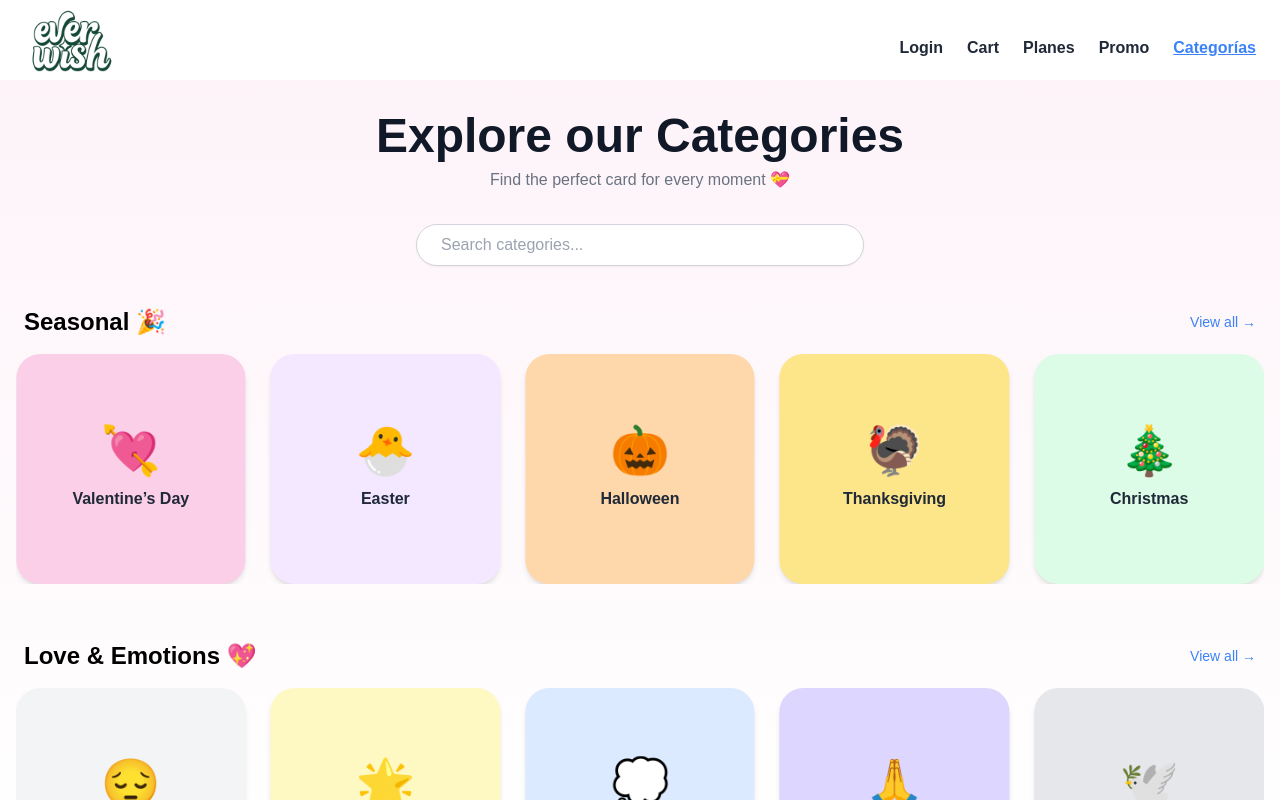
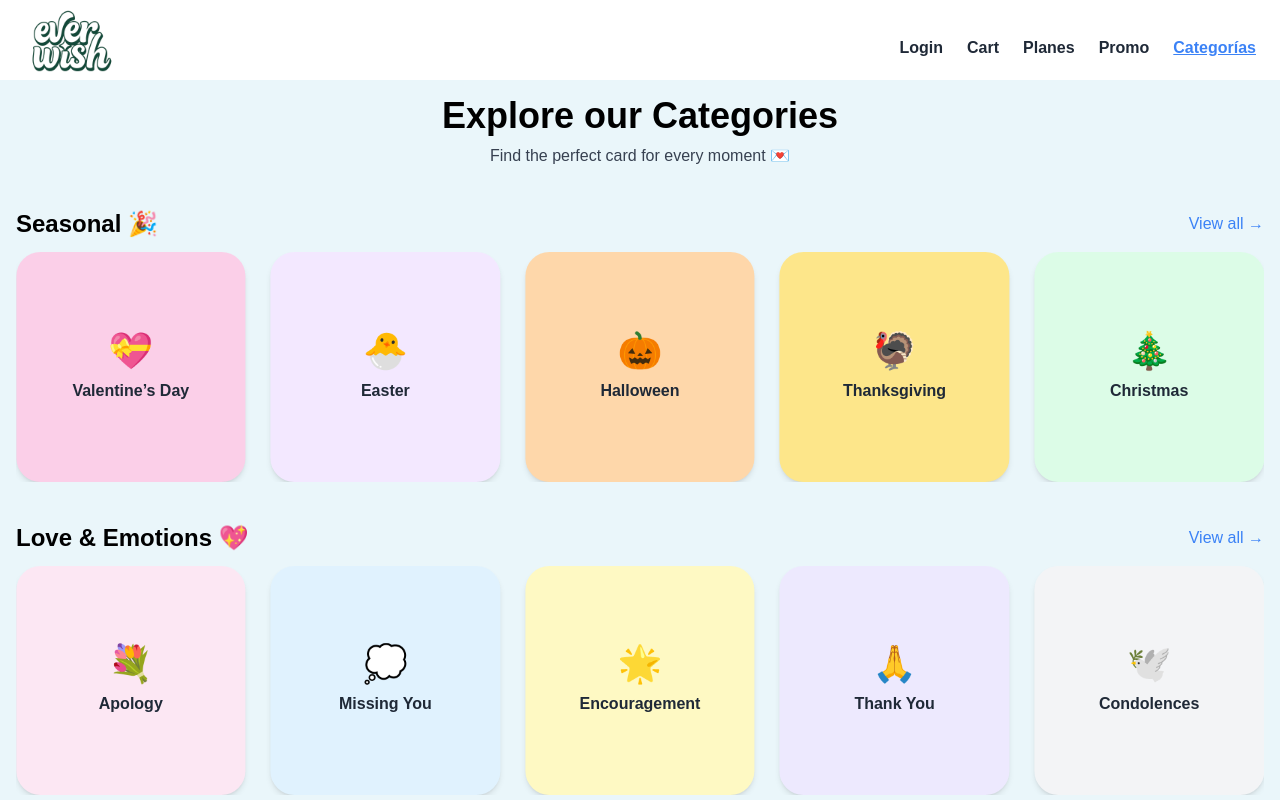
Before and after one commit to everwishhq-commits/EverWish, a Next.js app: page /categories in a window 1280 px wide. Shown: the top 800 px of the page. Built offline with nearby package versions, Linux system fonts and the light colour scheme.

Commit message:
Update page.js

```diff
--- a/app/categories/page.js
+++ b/app/categories/page.js
@@ -2,19 +2,18 @@
 import { useState } from "react";
 import { Swiper, SwiperSlide } from "swiper/react";
 import { Autoplay } from "swiper/modules";
-import { motion, AnimatePresence } from "framer-motion";
 import Link from "next/link";
 import Header from "../components/header";
 import Footer from "../components/footer";
 import "swiper/css";
 
-// 🪄 Datos organizados en secciones tipo Netflix
+// 🎬 Datos organizados en secciones tipo Netflix
 const categorySections = [
   {
     title: "Seasonal 🎉",
     items: [
       { name: "New Year", emoji: "🎆", color: "bg-blue-100", slug: "new-year" },
-      { name: "Valentine’s Day", emoji: "💘", color: "bg-pink-200", slug: "valentines" },
+      { name: "Valentine’s Day", emoji: "💝", color: "bg-pink-200", slug: "valentines" },
       { name: "Easter", emoji: "🐣", color: "bg-purple-100", slug: "easter" },
       { name: "Halloween", emoji: "🎃", color: "bg-orange-200", slug: "halloween" },
       { name: "Thanksgiving", emoji: "🦃", color: "bg-amber-200", slug: "thanksgiving" },
@@ -25,95 +24,82 @@ const categorySections = [
     title: "Love & Emotions 💖",
     items: [
       { name: "Love & Romance", emoji: "💘", color: "bg-rose-200", slug: "love-romance" },
-      { name: "Apology", emoji: "😔", color: "bg-gray-100", slug: "apology" },
+      { name: "Apology", emoji: "💐", color: "bg-pink-100", slug: "apology" },
+      { name: "Missing You", emoji: "💭", color: "bg-sky-100", slug: "missing-you" },
       { name: "Encouragement", emoji: "🌟", color: "bg-yellow-100", slug: "encouragement" },
-      { name: "Missing You", emoji: "💭", color: "bg-blue-100", slug: "missing-you" },
-      { name: "Thank You", emoji: "🙏", color: "bg-violet-200", slug: "thank-you" },
-      { name: "Condolences", emoji: "🕊️", color: "bg-gray-200", slug: "condolences" },
+      { name: "Thank You", emoji: "🙏", color: "bg-violet-100", slug: "thank-you" },
+      { name: "Condolences", emoji: "🕊️", color: "bg-gray-100", slug: "condolences" },
     ],
   },
   {
-    title: "Celebrations 🥳",
+    title: "Celebrations & Events 🥳",
     items: [
       { name: "Baby Shower", emoji: "👶", color: "bg-sky-200", slug: "baby-shower" },
       { name: "Graduation", emoji: "🎓", color: "bg-lime-200", slug: "graduation" },
-      { name: "Anniversary", emoji: "💍", color: "bg-indigo-200", slug: "anniversary" },
-      { name: "Retirement", emoji: "🧓", color: "bg-orange-100", slug: "retirement" },
-      { name: "New Home", emoji: "🏡", color: "bg-emerald-200", slug: "new-home" },
+      { name: "Anniversary", emoji: "💍", color: "bg-yellow-200", slug: "anniversary" },
+      { name: "Retirement", emoji: "🏖️", color: "bg-amber-100", slug: "retirement" },
       { name: "Job Promotion", emoji: "💼", color: "bg-cyan-200", slug: "promotion" },
+      { name: "New Home", emoji: "🏡", color: "bg-emerald-100", slug: "new-home" },
     ],
   },
   {
     title: "Everyday Moments 🌞",
     items: [
-      { name: "Good Morning", emoji: "🌅", color: "bg-yellow-100", slug: "good-morning" },
+      { name: "Good Morning", emoji: "🌅", color: "bg-orange-100", slug: "good-morning" },
       { name: "Good Night", emoji: "🌙", color: "bg-indigo-100", slug: "good-night" },
-      { name: "Just Because", emoji: "💌", color: "bg-pink-100", slug: "just-because" },
-      { name: "Surprise", emoji: "🎁", color: "bg-purple-100", slug: "surprise" },
-      { name: "Good Luck", emoji: "🍀", color: "bg-green-100", slug: "good-luck" },
-      { name: "Motivation", emoji: "🚀", color: "bg-orange-100", slug: "motivation" },
+      { name: "Just Because", emoji: "💌", color: "bg-blue-100", slug: "just-because" },
+      { name: "Humor", emoji: "😂", color: "bg-rose-100", slug: "humor" },
+      { name: "Pets & Animals", emoji: "🐾", color: "bg-green-100", slug: "pets" },
+      { name: "Good Luck", emoji: "🍀", color: "bg-lime-100", slug: "good-luck" },
     ],
   },
 ];
 
 export default function CategoriesPage() {
-  const [query, setQuery] = useState("");
-  const [showAI, setShowAI] = useState(false);
-
-  // 🔍 Filtra por nombre
-  const filteredSections = categorySections
-    .map((section) => ({
-      ...section,
-      items: section.items.filter((item) =>
-        item.name.toLowerCase().includes(query.toLowerCase())
-      ),
-    }))
-    .filter((section) => section.items.length > 0);
+  const [expanded, setExpanded] = useState(null);
 
   return (
     <>
       <Header />
-
-      <main className="min-h-screen bg-gradient-to-b from-pink-50 via-white to-white text-center pt-28 px-4 pb-20">
-        <h1 className="text-4xl md:text-5xl font-extrabold text-gray-900 mb-2">
+      <main className="min-h-screen bg-[#EAF6FA] text-center pt-24 pb-16 px-4">
+        <h1 className="text-3xl md:text-4xl font-extrabold mb-2">
           Explore our Categories
         </h1>
-        <p className="text-gray-500 mb-8">
-          Find the perfect card for every moment 💝
+        <p className="text-gray-700 mb-10">
+          Find the perfect card for every moment 💌
         </p>
 
-        {/* 🔍 Buscador */}
-        <div className="flex justify-center mb-10">
-          <input
-            type="text"
-            placeholder="Search categories..."
-            value={query}
-            onChange={(e) => {
-              setQuery(e.target.value);
-              setShowAI(false);
-            }}
-            className="w-full max-w-md border border-gray-300 rounded-full px-6 py-2 shadow-sm focus:outline-none focus:ring-2 focus:ring-pink-300"
-          />
-        </div>
+        {/* Carruseles tipo Netflix */}
+        {categorySections.map((section, index) => (
+          <div key={index} className="mb-10">
+            <div className="flex justify-between items-center mb-3">
+              <h2 className="text-xl md:text-2xl font-bold">{section.title}</h2>
+              <button
+                className="text-blue-500 hover:underline"
+                onClick={() => setExpanded(expanded === index ? null : index)}
+              >
+                {expanded === index ? "Close" : "View all →"}
+              </button>
+            </div>
 
-        {/* 🎞️ Carruseles tipo Netflix */}
-        {filteredSections.length > 0 ? (
-          filteredSections.map((section, index) => (
-            <div key={index} className="mb-14">
-              <div className="flex items-center justify-between mb-4 px-2">
-                <h2 className="text-2xl font-bold text-left">{section.title}</h2>
-                <Link
-                  href="#"
-                  className="text-blue-500 hover:underline text-sm font-medium"
-                >
-                  View all →
-                </Link>
+            {expanded === index ? (
+              <div className="grid grid-cols-2 sm:grid-cols-3 md:grid-cols-4 gap-4">
+                {section.items.map((cat, i) => (
+                  <Link key={i} href={`/categories/${cat.slug}`}>
+                    <div
+                      className={`${cat.color} rounded-3xl shadow-md hover:shadow-lg hover:-translate-y-1 transition transform flex flex-col items-center justify-center p-6 aspect-square`}
+                    >
+                      <span className="text-4xl mb-2">{cat.emoji}</span>
+                      <p className="font-semibold text-gray-800">{cat.name}</p>
+                    </div>
+                  </Link>
+                ))}
               </div>
-
+            ) : (
               <Swiper
                 slidesPerView={2.3}
                 spaceBetween={15}
-                autoplay={{ delay: 3000, disableOnInteraction: false }}
+                autoplay={{ delay: 3500, disableOnInteraction: false }}
                 breakpoints={{
                   640: { slidesPerView: 3.5, spaceBetween: 20 },
                   1024: { slidesPerView: 5, spaceBetween: 25 },
@@ -124,78 +110,20 @@ export default function CategoriesPage() {
                 {section.items.map((cat, i) => (
                   <SwiperSlide key={i}>
                     <Link href={`/categories/${cat.slug}`}>
-                      <motion.div
-                        whileHover={{ scale: 1.05 }}
-                        transition={{ duration: 0.3 }}
-                        className={`${cat.color} rounded-3xl shadow-md hover:shadow-xl flex flex-col items-center justify-center p-6 aspect-square`}
+                      <div
+                        className={`${cat.color} rounded-3xl shadow-md hover:shadow-lg hover:-translate-y-1 transition transform flex flex-col items-center justify-center p-6 aspect-square`}
                       >
-                        <span className="text-5xl mb-3">{cat.emoji}</span>
-                        <p className="font-semibold text-sm md:text-base text-gray-800">
-                          {cat.name}
-                        </p>
-                      </motion.div>
+                        <span className="text-4xl mb-2">{cat.emoji}</span>
+                        <p className="font-semibold text-gray-800">{cat.name}</p>
+                      </div>
                     </Link>
                   </SwiperSlide>
                 ))}
               </Swiper>
-            </div>
-          ))
-        ) : (
-          <div className="text-center mt-20">
-            <p className="text-gray-600 mb-4">
-              No results found for “{query}”
-            </p>
-            <button
-              onClick={() => setShowAI(true)}
-              className="bg-blue-500 hover:bg-blue-600 text-white font-semibold py-2 px-4 rounded-full transition"
-            >
-              Create with AI 💫
-            </button>
+            )}
           </div>
-        )}
-
-        {/* 💫 Modal Create with AI */}
-        <AnimatePresence>
-          {showAI && (
-            <motion.div
-              key="ai-modal"
-              initial={{ opacity: 0, scale: 0.8 }}
-              animate={{ opacity: 1, scale: 1 }}
-              exit={{ opacity: 0 }}
-              transition={{ duration: 0.3 }}
-              className="fixed inset-0 bg-black/50 flex items-center justify-center z-50"
-            >
-              <motion.div
-                className="bg-white rounded-2xl shadow-2xl p-8 text-center w-80 max-w-sm"
-                initial={{ y: 50, opacity: 0 }}
-                animate={{ y: 0, opacity: 1 }}
-                exit={{ y: 30, opacity: 0 }}
-              >
-                <h2 className="text-xl font-bold text-gray-800 mb-4">
-                  Create your unique card ✨
-                </h2>
-                <p className="text-gray-600 mb-6">
-                  Let Everwish AI design a card for{" "}
-                  <b>{query || "you"}</b>!
-                </p>
-                <button
-                  onClick={() => alert("✨ Opening AI Creator...")}
-                  className="bg-blue-500 hover:bg-blue-600 text-white font-semibold py-2 px-4 rounded-full transition"
-                >
-                  Start Now
-                </button>
-                <button
-                  onClick={() => setShowAI(false)}
-                  className="block mx-auto mt-4 text-gray-500 hover:text-gray-700 text-sm"
-                >
-                  Cancel
-                </button>
-              </motion.div>
-            </motion.div>
-          )}
-        </AnimatePresence>
+        ))}
       </main>
-
       <Footer />
     </>
   );
```
